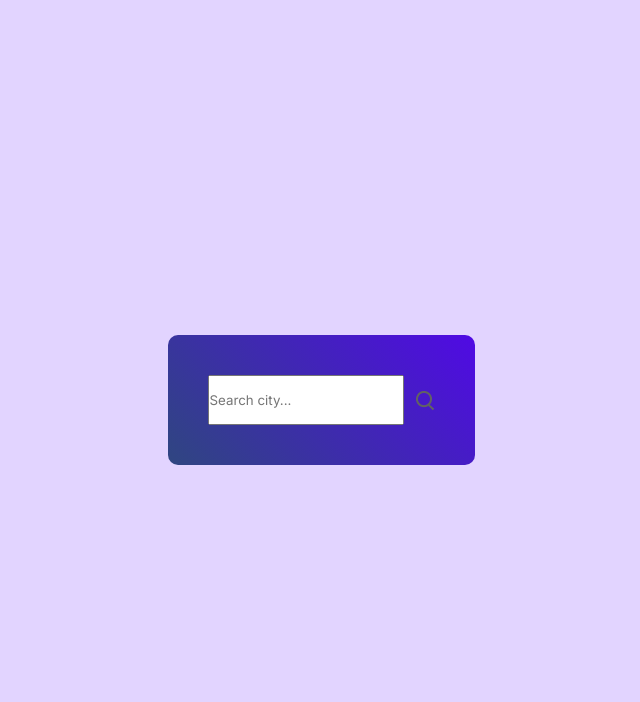
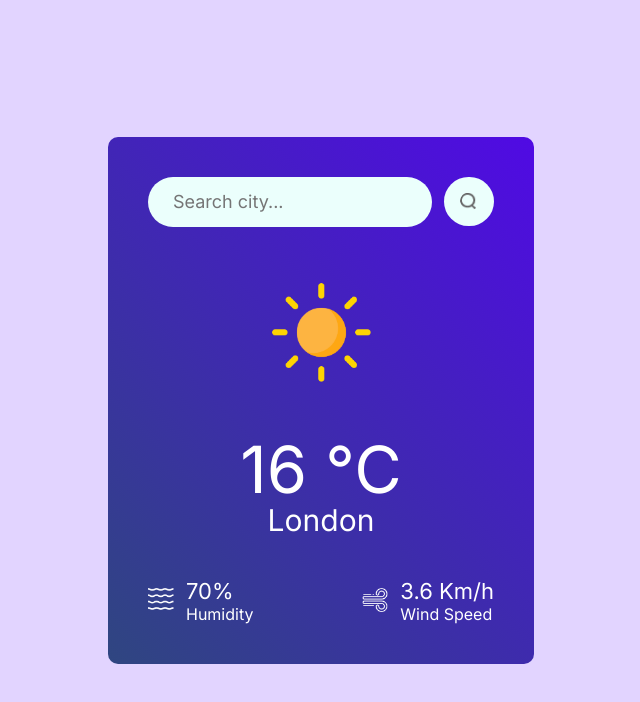
Before and after one commit to ZakariAdamu/SRT_PROJECT_1, a React (Vite) app: page / in a window 1280 px wide. Shown: the top 702 px of the page, without its empty margins (319-959 px from the left). Built offline with nearby package versions, Linux system fonts and the light colour scheme; no server answers.

Commit message:
created a function to fetch weather data from the API url

```diff
--- a/src/components/Weather.css
+++ b/src/components/Weather.css
@@ -8,12 +8,67 @@
     align-items: center;
 }
 
-.search-bar{
+.search-bar {
     display: flex;
     align-items: center;
     gap: 12px;
 }
 
-.search-bar input{
+.search-bar input {
     height: 50px;
+    border: none;
+    outline: none;
+    border-radius: 40px;
+    padding-left: 25px;
+    color: #626262;
+    background: #ebfffc;
+    font-size: 18px;
 }
+
+.search-bar img {
+    width: 50px;
+    padding: 15px 16px;
+    border-radius: 50%;
+    background: #ebfffc;
+    cursor: pointer;
+
+}
+
+.weather-icon {
+    width: 150px;
+    margin: 30px 0;
+}
+
+.temperature {
+    color: #fff;
+    font-size: 65px;
+    line-height: 1;
+}
+
+.location {
+    color: #fff;
+    font-size: 30px;
+}
+
+.weather-data {
+    width: 100%;
+    margin-top: 40px;
+    color: #fff;
+    display: flex;
+    justify-content: space-between;
+}
+.weather-data .col{
+    display: flex;
+    align-items: flex-start;
+    gap: 12px;
+    font-size: 22px;
+}
+
+.weather-data .col span{
+display: block;
+font-size: 16px;
+}
+.weather-data .col img{
+    width: 26px;
+    margin-top: 10px;
+}
--- a/src/components/Weather.jsx
+++ b/src/components/Weather.jsx
@@ -1,16 +1,57 @@
-import React from 'react'
-import './Weather.css'
-import search_icon from '../assets/search.png'
+import React, { useEffect } from "react";
+import "./Weather.css";
+import search_icon from "../assets/search.png";
+import clear_icon from "../assets/clear.png";
+import cloud_icon from "../assets/cloud.png";
+import drizzle_icon from "../assets/drizzle.png";
+import humidity_icon from "../assets/humidity.png";
+import rain_icon from "../assets/rain.png";
+import snow_icon from "../assets/snow.png";
+import wind_icon from "../assets/wind.png";
 
 const Weather = () => {
-  return (
-      <div className='weather'>
-          <div className="search-bar">
-              <input type="text" placeholder='Search city...' />
-              <img src={search_icon} alt="search icon" />
-          </div>
-      </div>
-  )
-}
+	const searchCity = async (city) => {
+		try {
+			const url = `https://api.openweathermap.org/data/2.5/weather?q=${city}&appid=${
+				import.meta.env.VITE_APP_ID
+			}`;
 
-export default Weather
+			const response = await fetch(url);
+			const data = await response.json();
+			console.log(data);
+		} catch (error) {}
+	};
+
+	useEffect(() => {
+		searchCity("London");
+	}, []);
+	return (
+		<div className="weather">
+			<div className="search-bar">
+				<input type="text" placeholder="Search city..." />
+				<img src={search_icon} alt="search icon" />
+			</div>
+			<img src={clear_icon} alt="weather icon" className="weather-icon" />
+			<p className="temperature">16 &deg;C</p>
+			<p className="location">London</p>
+			<div className="weather-data">
+				<div className="col">
+					<img src={humidity_icon} alt="weather condition icon" />
+					<div className="">
+						<p>70%</p>
+						<span>Humidity</span>
+					</div>
+				</div>
+				<div className="col">
+					<img src={wind_icon} alt="weather condition icon" />
+					<div className="">
+						<p>3.6 Km/h</p>
+						<span>Wind Speed</span>
+					</div>
+				</div>
+			</div>
+		</div>
+	);
+};
+
+export default Weather;
```
Also changed, not shown: 1 other file (tests, documents, lock files or other folders).
